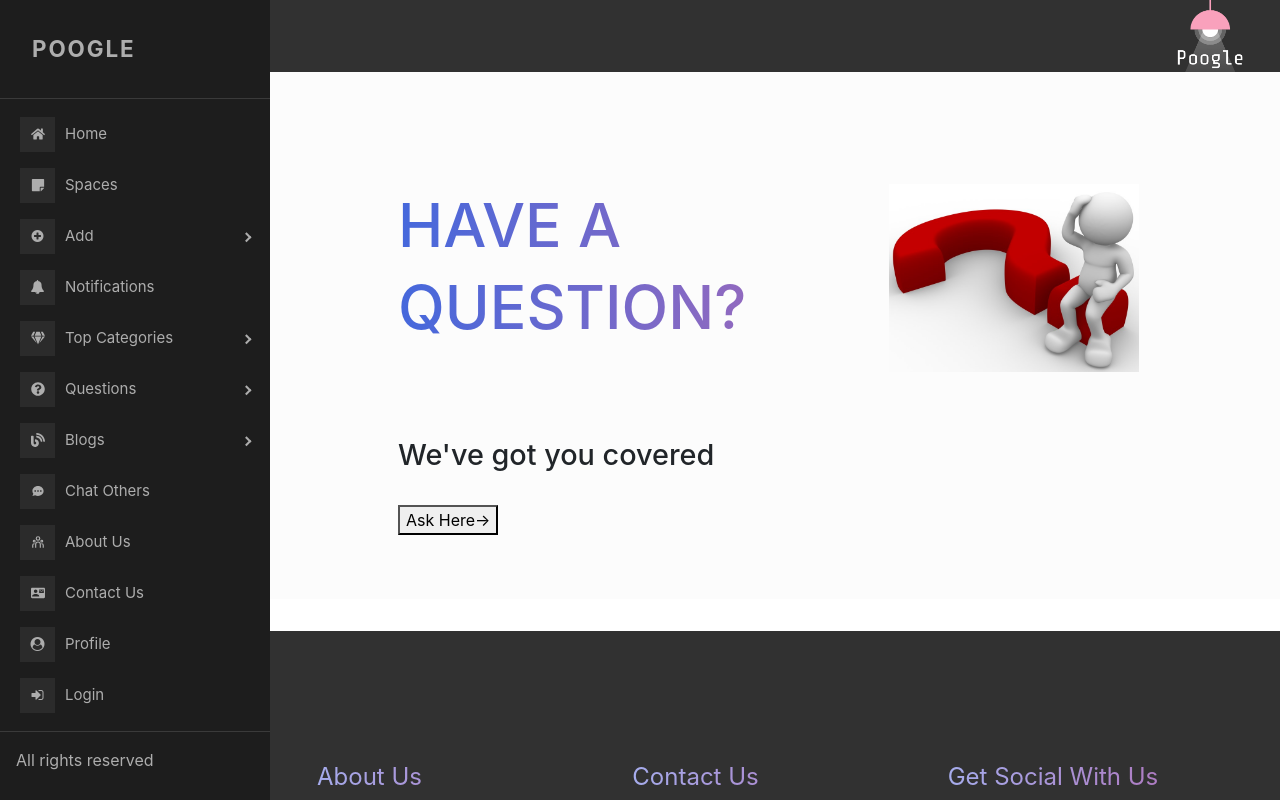
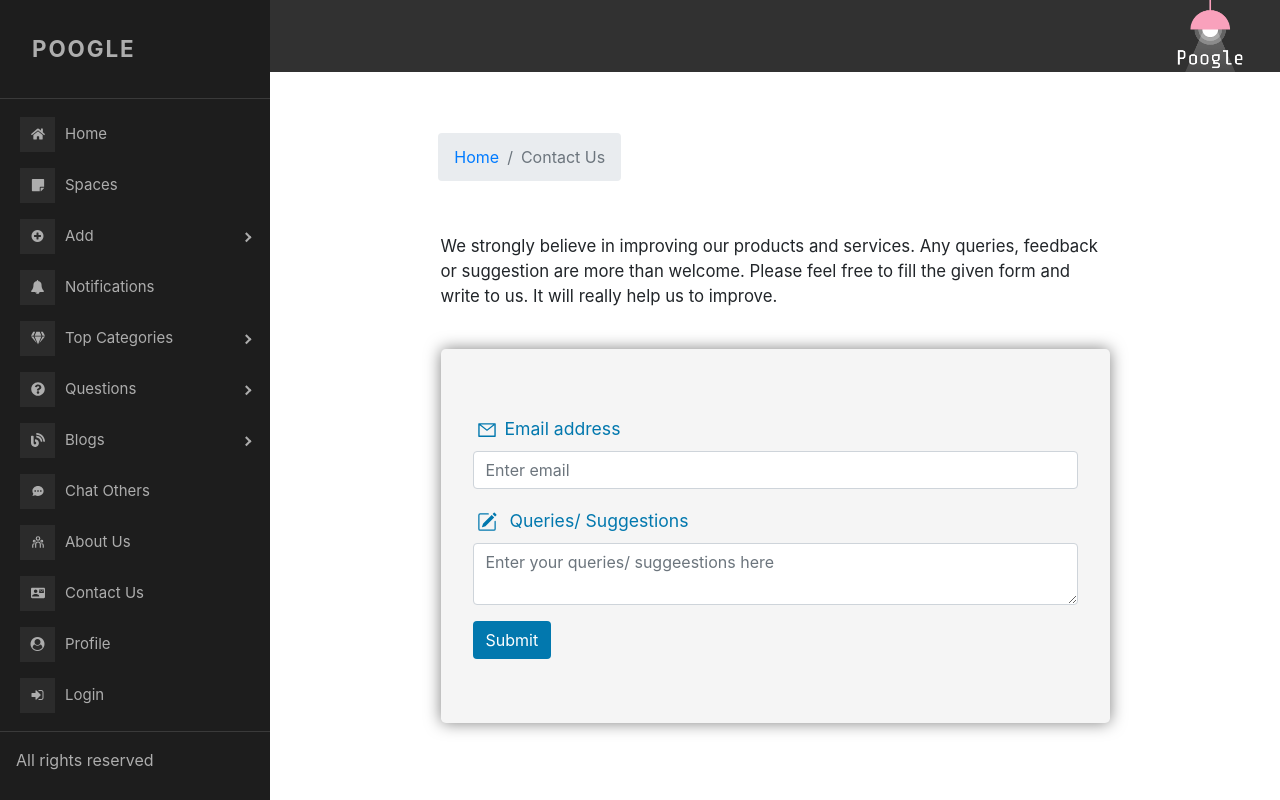
Before and after one commit to bhaveshkumarpassi/Poogle, a React (Create React App) app: page /contact in a window 1280 px wide. Before the commit this address led to /home. Built offline with nearby package versions, Linux system fonts and the light colour scheme; no server answers.

Commit message:
Contact Us page added
Added ui of contact-us page

```diff
--- /dev/null
+++ b/src/components/ContactUs/contact.css
@@ -0,0 +1,48 @@
+.contact__section{
+    padding:3rem 1.5rem;
+}
+.page__navigation__breadCrump{
+    display: inline-block;
+    padding:0.8rem;
+}
+.page__heading h2
+{
+    display: inline-block;
+    font-size: 2.5rem;
+    font-weight: 400;
+    margin-bottom: 2rem;
+    color: var(--color-primary-blue);
+}
+.contact__text{
+    font-size: 1.05rem;
+}
+.contact__main__content{
+    margin: 0 auto;
+}
+/***/
+.form__content__div{
+    box-shadow: 0 0 16px rgba(0, 0, 0, 0.5);
+    background-color: #f5f5f5;
+}
+.form-label{
+    font-size: 1.1rem;
+    color:var(--color-primary-blue);
+}
+.form__icon{
+    margin-left: 4px;
+    margin-right: 8px;
+    margin-bottom: 4px;
+    font-size: 20px;
+}
+
+input:focus{
+    outline: none;
+}
+.contact__form__button{
+    background-color: var(--color-primary-blue);
+    color:#fff;
+}
+.contact__form__button:hover{
+    background-color: var(--color-secondary-blue);
+    color:#eee;
+}
--- /dev/null
+++ b/src/components/ContactUs/contact.js
@@ -0,0 +1,87 @@
+import React, { Component } from 'react'
+import {Container, Row, Col} from 'react-bootstrap';
+import { Breadcrumb, BreadcrumbItem } from "reactstrap";
+import Jumbotron from 'react-bootstrap/Jumbotron';
+import Form from 'react-bootstrap/Form';
+import {Link} from 'react-router-dom';
+import {AiOutlineMail} from 'react-icons/ai';
+import {BsPencilSquare} from 'react-icons/bs';
+import './contact.css';
+class Contact extends Component {
+    constructor(props){
+        super(props);
+        this.state = {
+            email:"",
+            feedback:""
+        }
+        this.handleInputChange = this.handleInputChange.bind(this);
+        this.handleSubmit = this.handleSubmit.bind(this);
+    }
+    handleInputChange(event) {
+        const target = event.target;
+        const name = target.name;
+        this.setState({
+          [name]: event.target.value
+        });
+    }
+
+    handleSubmit(event) {
+        event.preventDefault();
+        console.log(this.state);
+    }
+
+
+    render() {
+        return (
+            <div className="contact__section">
+                <Container>
+                    <Col md={9} className="contact__main__content">
+                    <Row>
+						<Breadcrumb className="mb-4 page__navigation__breadCrump">
+							<BreadcrumbItem>
+								<Link to="/home">Home</Link>
+							</BreadcrumbItem>
+                            <BreadcrumbItem active>Contact Us</BreadcrumbItem>
+						</Breadcrumb>
+
+                    </Row>
+                    {/* <Row className="page__heading">
+                        <h2>Contact Us</h2>
+                    </Row> */}
+                    <div>
+                        <p className="contact__text">
+                        We strongly believe in improving our products and services. Any queries, feedback or suggestion are more than welcome.
+                        Please feel free to fill the given form and write to us. It will really help us to improve.
+                        </p>
+                    </div>
+                    <br/>
+                    <div>
+                    <Jumbotron className="form__content__div">
+                            <Form>
+                                <Form.Group controlId="formBasicEmail">
+                                    <Form.Label><span className="form__icon"><AiOutlineMail/></span>Email address</Form.Label>
+                                    <input name="email" className="form-control" type="email" value={this.state.name} placeholder="Enter email" onChange={this.handleInputChange} />
+                                </Form.Group>
+
+                                <Form.Group controlId="formBasicTextbox">
+                                    <Form.Label><span className="form__icon"><BsPencilSquare/></span> Queries/ Suggestions</Form.Label>
+                                    <textarea name="feedback" className="form-control"  value={this.state.name} placeholder="Enter your queries/ suggeestions here" onChange={this.handleInputChange} />
+                                </Form.Group>
+                                <div className="form__btn">
+                                    <button className="btn contact__form__button" type="submit" onClick={this.handleSubmit}>
+                                        Submit
+                                    </button>
+                                </div>
+                            </Form>
+
+                        </Jumbotron>
+                    </div>
+                    </Col>
+                </Container>
+
+
+            </div>
+        )
+    }
+}
+export default Contact;
--- a/src/components/main.js
+++ b/src/components/main.js
@@ -9,6 +9,7 @@ import Profile_page from "./profile_page/profile";
 import SingleQuestion from "./single_ques/SingleQues";
 import ScrollToTop from './scroll-to-top/scroll-to-top';
 import Chat from "./chat/Chat";
+import Contact from './ContactUs/contact';
 
 const mapStateToProps = (state) => {
 	return {
@@ -102,6 +103,7 @@ class Main extends Component {
 					/>
 					<Route exact path="/profile/:userId" component={Profile_page}/>
 					<Route path="/chat" component={Chat} />
+					<Route path="/contact" component={Contact} />
 					<Redirect to="/home" />
 				</Switch>
 			</div>
--- a/src/components/profile_page/profile.css
+++ b/src/components/profile_page/profile.css
@@ -123,3 +123,7 @@
     color:#efefef;
     background-color: #0289c7;
 }
+.page__navigation__breadCrump{
+    display: inline-block;
+    padding:0.8rem;
+}
--- a/src/components/profile_page/profile.js
+++ b/src/components/profile_page/profile.js
@@ -38,7 +38,6 @@ class profile extends Component {
 	}
 	renderMainProfile() {
 		const { user } = this.props.user;
-		console.log("Hello I'm", user);
 		return (
 			<div className="profile__header">
 				<Row>
@@ -194,15 +193,13 @@ class profile extends Component {
 							<Col md={1}></Col>
 
 							<Col md={10}>
-								<Col xs={6} sm={5} md={5}>
-									<Breadcrumb className="mb-5">
-										<BreadcrumbItem>
-											<Link to="/home">Home</Link>
-										</BreadcrumbItem>
-										<BreadcrumbItem active>My Profile</BreadcrumbItem>
+								<Breadcrumb className="mb-5 page__navigation__breadCrump">
+									<BreadcrumbItem>
+										<Link to="/home">Home</Link>
+									</BreadcrumbItem>
+									<BreadcrumbItem active>My Profile</BreadcrumbItem>
 										{/************--ADD CONDITION FOR OTHER USER LEFT--***************************/}
-									</Breadcrumb>
-								</Col>
+								</Breadcrumb>
 								{this.renderMainProfile()}
 								<div className="user__navigation">
 									<Row>
--- a/src/components/sidebar/sidebar.js
+++ b/src/components/sidebar/sidebar.js
@@ -26,40 +26,54 @@ return(
     <MenuItem icon={<FaStickyNote />}>
       Spaces <Link to="/spaces"/>
     </MenuItem>
+
     <SubMenu title='Add' icon={<span className='fa fa-plus-circle'/>}>
       <MenuItem>Add Question</MenuItem>
       <MenuItem>Add Answer</MenuItem>
       <MenuItem>Add Blog</MenuItem>
     </SubMenu>
+
     <MenuItem icon={<span className='fa fa-bell'/>}>
       Notifications
     </MenuItem>
+
     <SubMenu title="Top Categories" icon={<FaGem />}>
       <MenuItem>Top Questions</MenuItem>
       <MenuItem>Top Blogs</MenuItem>
       <MenuItem>Top Answers</MenuItem>
     </SubMenu>
+
     <SubMenu title="Questions" icon={<FaQuestionCircle />}>
       <MenuItem>Latest questions</MenuItem>
       <MenuItem>Unanswered</MenuItem>
       <MenuItem>Most viewed</MenuItem>
       <MenuItem>All questions</MenuItem>
     </SubMenu>
+
     <SubMenu title="Blogs" icon={<FaBlog />}>
       <MenuItem>Latest blogs</MenuItem>
       <MenuItem>Most viewed</MenuItem>
       <MenuItem>All blogs</MenuItem>
     </SubMenu>
+
     <MenuItem icon={<HiChat />}>
-      Chat Others <Link to="/chat/"/>
+      Chat Others <Link to="/chat"/>
     </MenuItem>
-    <MenuItem icon={<RiTeamLine />}>About Us</MenuItem>
-    <MenuItem icon={<MdContactMail />}>Contact Us</MenuItem>
+
+    <MenuItem icon={<RiTeamLine />}>
+      About Us <Link to="/aboutUs"/>
+    </MenuItem>
+
+    <MenuItem icon={<MdContactMail />}>
+      Contact Us <Link to="/contact"/>
+    </MenuItem>
+
     <MenuItem icon={<span className='fa fa-user-circle'/>}>
       Profile <Link to="/profile/1"/>
     </MenuItem>
+
     <MenuItem icon={<span className='fa fa-sign-in'/>}>
-      Login
+      Login <Link to="/login"/>
     </MenuItem>
   </Menu>
   </SidebarContent>
```
